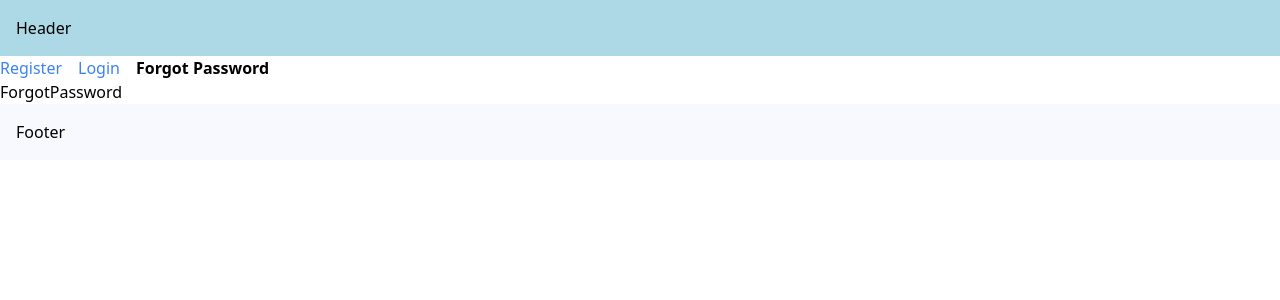
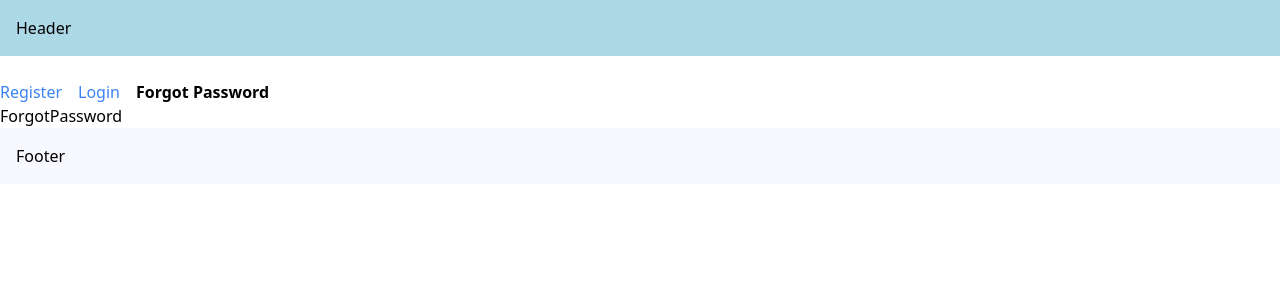
Before and after one commit to FlorAccastelli/nextjs-course, a Next.js app: page /forgot-password in a window 1280 px wide. Shown: the top 300 px of the page. Built offline with nearby package versions, Linux system fonts and the light colour scheme.

Commit message:
templates

```diff
--- a/src/app/(auth)/layout.tsx
+++ b/src/app/(auth)/template.tsx
@@ -1,8 +1,9 @@
-"use client"
+"use client";
 
 import Link from "next/link";
 import { usePathname } from "next/navigation";
 import "./styles.css";
+import { useState } from "react";
 
 const navLInks = [
     { name: "Register", href: "/register"},
@@ -16,8 +17,12 @@
     children: React.ReactNode
 }) {
     const pathname = usePathname();
+    const [input, setInput] = useState("");
     return (
         <div>
+            <div>
+                <input value={input} onChange={e => setInput(e.target.value)}/>
+            </div>
             {navLInks.map((link) => {
                 const isActive = pathname.startsWith(link.href);
                 return (
```
